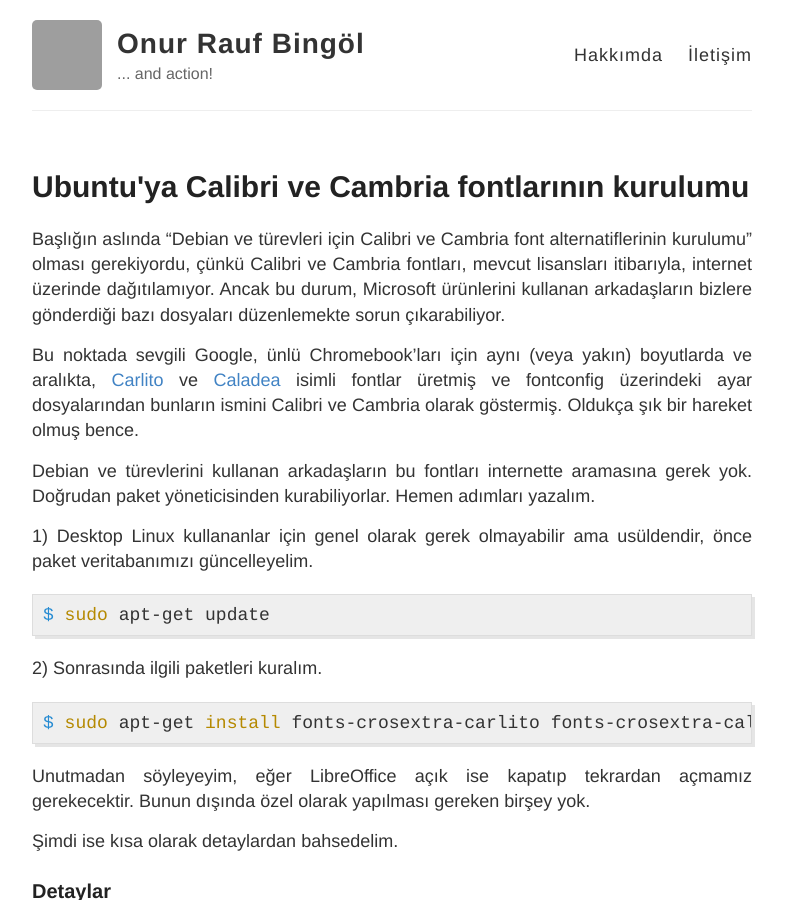
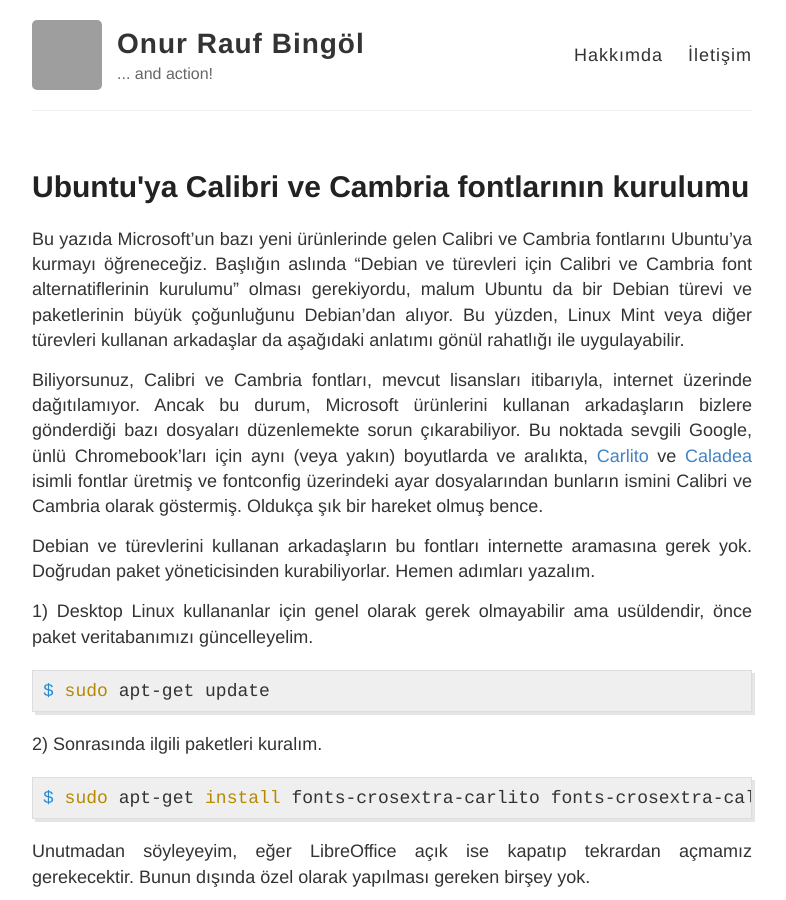
Before and after one commit to orbingol/orbingol.github.io, a Jekyll site: the page built from _posts/2015-03-27-ubuntu-calibri-ve-cambria-fontlari-kurulumu.md, in a window 1280 px wide and 900 px high. Shown: the whole window, without its empty margins (248-1034 px from the left). Built offline with Jekyll 4.4.1, drawn with Linux system fonts in a browser that asks for light colours; Markdown is read by kramdown in place of the engine named in the settings; comment, search, counter and statistics services are not loaded; grey boxes are pictures that could not be loaded.

Commit message:
Updated intro text to make it more meaningful and complete.

```diff
--- a/_posts/2015-03-27-ubuntu-calibri-ve-cambria-fontlari-kurulumu.md
+++ b/_posts/2015-03-27-ubuntu-calibri-ve-cambria-fontlari-kurulumu.md
@@ -8,9 +8,9 @@
 - fonts
 ---
 
-Başlığın aslında "Debian ve türevleri için Calibri ve Cambria font alternatiflerinin kurulumu" olması gerekiyordu, çünkü Calibri ve Cambria fontları, mevcut lisansları itibarıyla, internet üzerinde dağıtılamıyor. Ancak bu durum, Microsoft ürünlerini kullanan arkadaşların bizlere gönderdiği bazı dosyaları düzenlemekte sorun çıkarabiliyor.
+Bu yazıda Microsoft'un bazı yeni ürünlerinde gelen Calibri ve Cambria fontlarını Ubuntu'ya kurmayı öğreneceğiz. Başlığın aslında "Debian ve türevleri için Calibri ve Cambria font alternatiflerinin kurulumu" olması gerekiyordu, malum Ubuntu da bir Debian türevi ve paketlerinin büyük çoğunluğunu Debian'dan alıyor. Bu yüzden, Linux Mint veya diğer türevleri kullanan arkadaşlar da aşağıdaki anlatımı gönül rahatlığı ile uygulayabilir.
 
-Bu noktada sevgili Google, ünlü Chromebook'ları için aynı (veya yakın) boyutlarda ve aralıkta, [Carlito](http://openfontlibrary.org/en/font/carlito) ve [Caladea](http://openfontlibrary.org/en/font/caladea) isimli fontlar üretmiş ve fontconfig üzerindeki ayar dosyalarından bunların ismini Calibri ve Cambria olarak göstermiş. Oldukça şık bir hareket olmuş bence.
+Biliyorsunuz, Calibri ve Cambria fontları, mevcut lisansları itibarıyla, internet üzerinde dağıtılamıyor. Ancak bu durum, Microsoft ürünlerini kullanan arkadaşların bizlere gönderdiği bazı dosyaları düzenlemekte sorun çıkarabiliyor. Bu noktada sevgili Google, ünlü Chromebook'ları için aynı (veya yakın) boyutlarda ve aralıkta, [Carlito](http://openfontlibrary.org/en/font/carlito) ve [Caladea](http://openfontlibrary.org/en/font/caladea) isimli fontlar üretmiş ve fontconfig üzerindeki ayar dosyalarından bunların ismini Calibri ve Cambria olarak göstermiş. Oldukça şık bir hareket olmuş bence.
 
 Debian ve türevlerini kullanan arkadaşların bu fontları internette aramasına gerek yok. Doğrudan paket yöneticisinden kurabiliyorlar. Hemen adımları yazalım.
 
```
